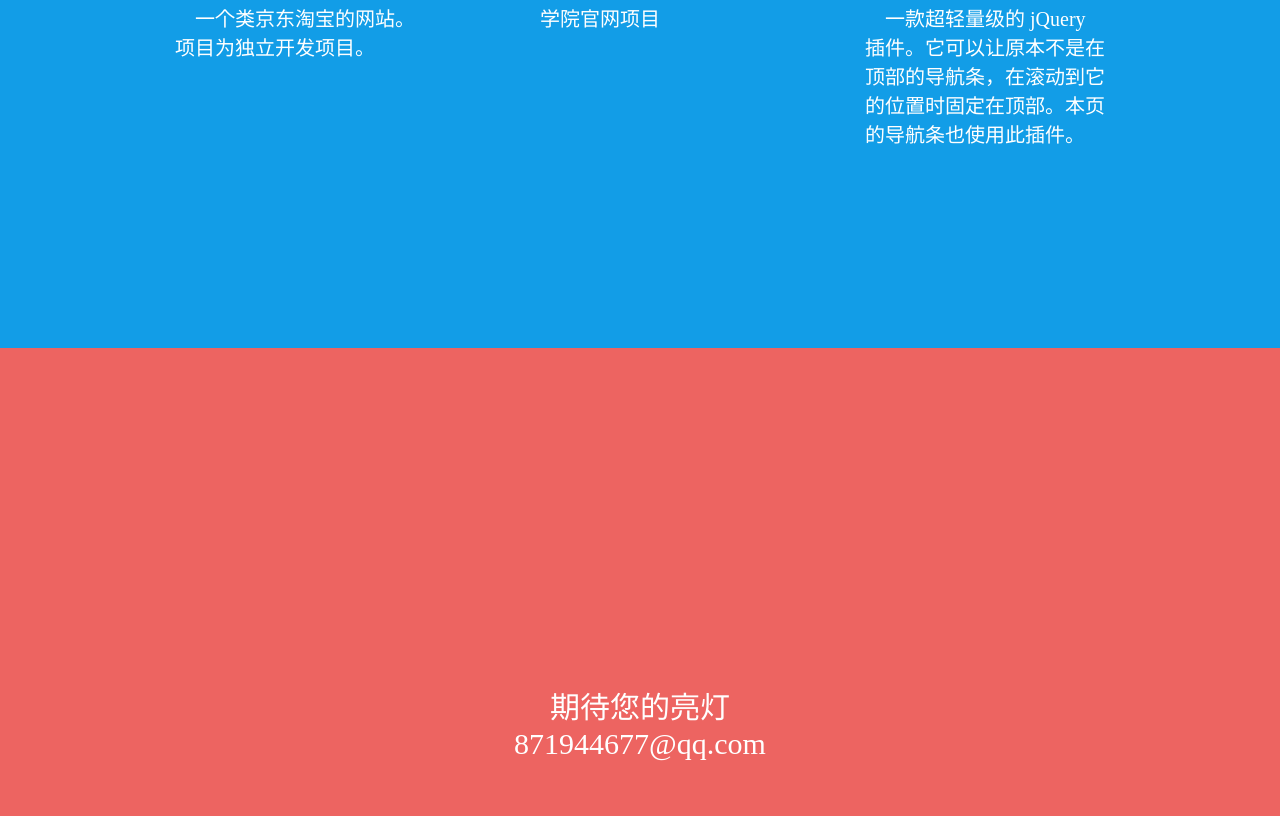
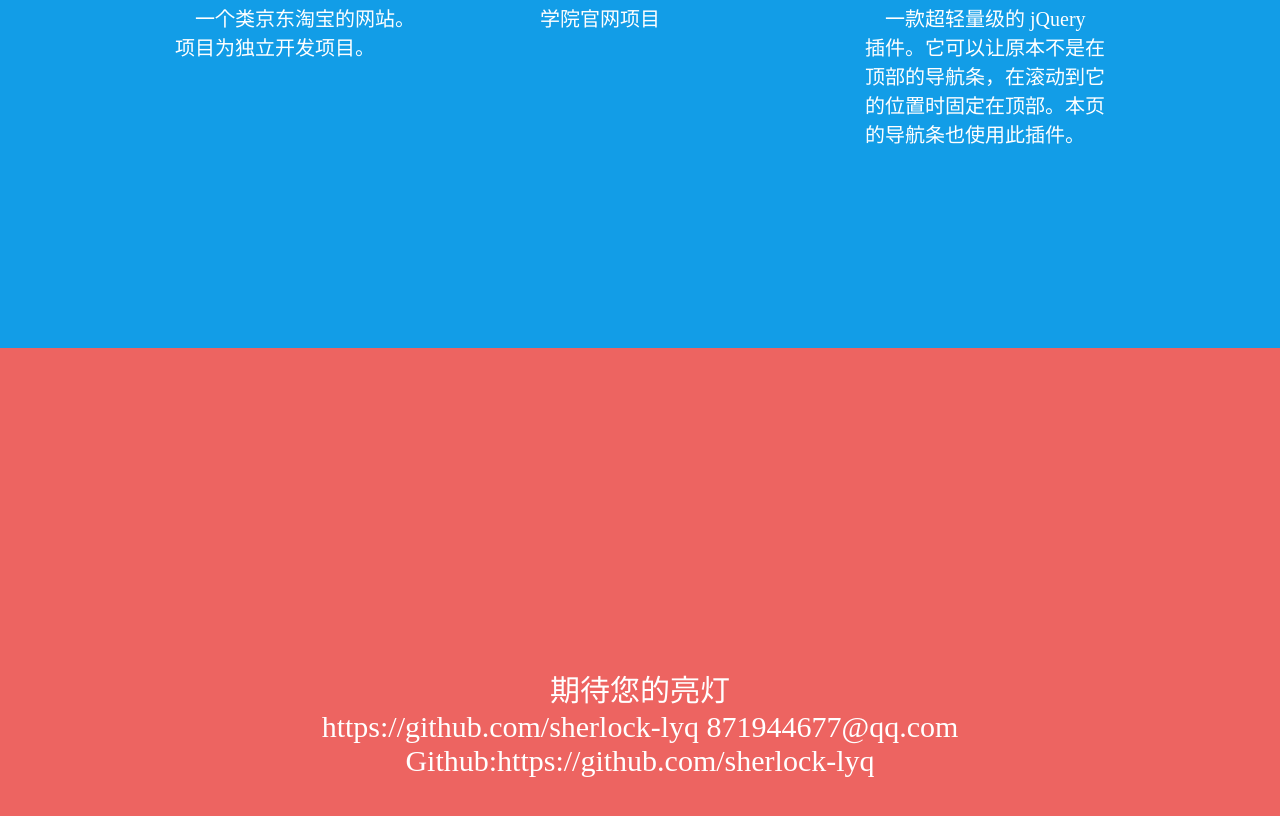
Before and after one commit to sherlock-lyq/sherlock-lyq, a plain HTML site: page index.html in a window 1280 px wide. Shown: the part 3076-3892 px from the top of the page. Drawn offline with Linux system fonts and the light colour scheme.

Commit message:
Update index.html

```diff
--- a/index.html
+++ b/index.html
@@ -40,7 +40,7 @@
 		<section id="block-intro">
 			<div class="container">
 				<div id="intro-icon" style="text-align: center;">
-					<a class="link" href="http://sherlock-lyq.github.io" id="link-github" hideFocus="true">GitHub</a>
+					<a class="link" href="https://github.com/sherlock-lyq" id="link-github" hideFocus="true">GitHub</a>
 					<img id="myPhoto" src="img/myPhoto.png">
 					<a class="link" href="#block-wantMore" id="link-email" hideFocus="true">E-mail</a>
 				</div>
@@ -154,8 +154,9 @@
 		</section>
 
 		<section id="block-wantMore">
-			<p>期待您的亮灯<br>
-				<a href="http://871944677@qq.com" hideFocus="true">871944677@qq.com</a>
+			<p>期待您的亮灯<br>https://github.com/sherlock-lyq
+				<a href="http://871944677@qq.com" hideFocus="true">871944677@qq.com</a><br/>
+				<a href="https://github.com/sherlock-lyq" hideFocus="true">Github:https://github.com/sherlock-lyq</a>
 			</p>
 		</section>
 
```
